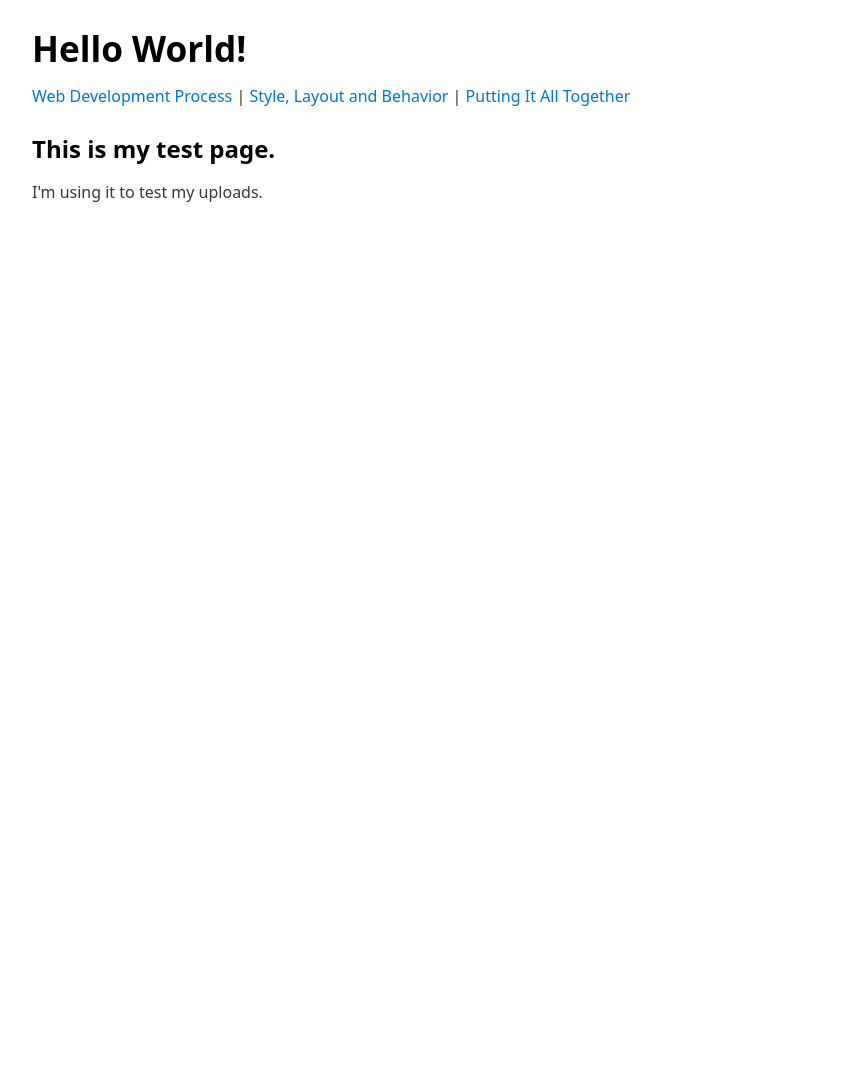
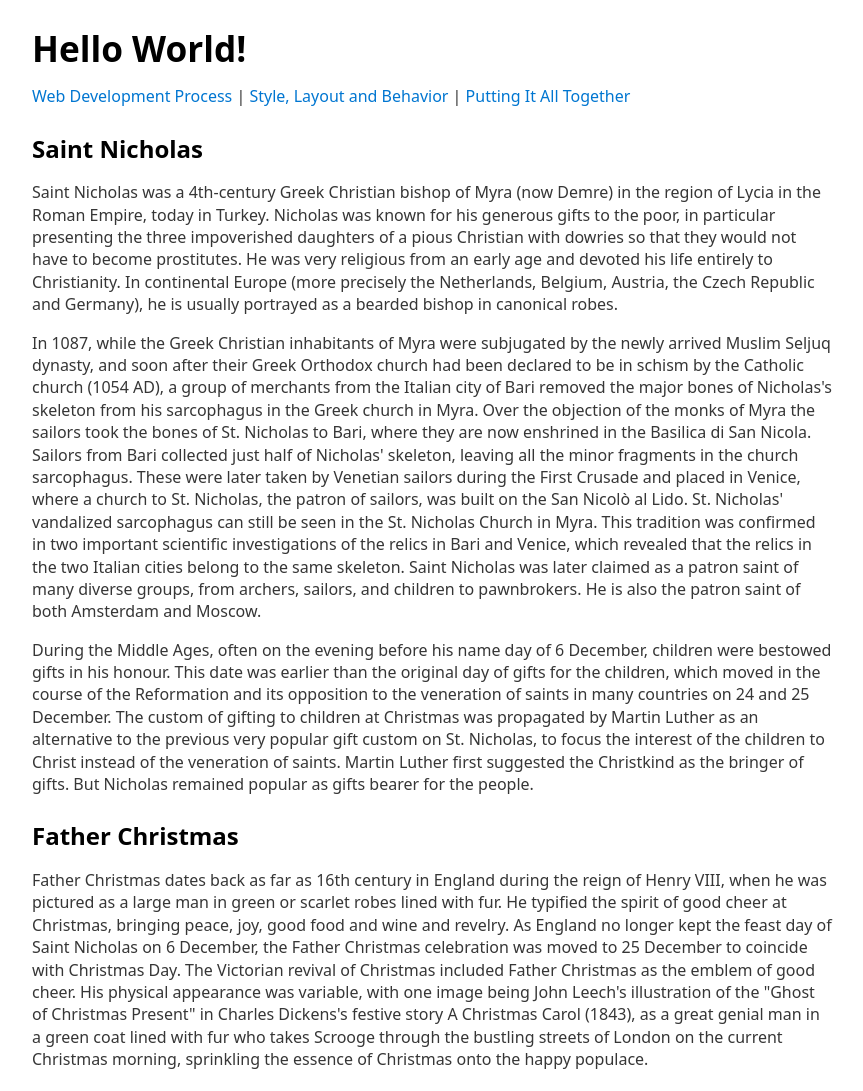
Before and after one commit to bhc-webdev/web-authoring-spring-2024, a plain HTML site: page test.html in a window 1280 px wide. Shown: the whole page, without its empty margins (208-1071 px from the left). Before the commit the page ends 800 px from the top, so only its background shows below. Drawn offline with nearby package versions, Linux system fonts and the light colour scheme.

Commit message:
Update test.html

```diff
--- a/test.html
+++ b/test.html
@@ -16,8 +16,48 @@
         <a href="">Style, Layout and Behavior</a> |
         <a href="">Putting It All Together</a>
     </nav>
-      <h2>This is my test page.</h2>
-      <p>I'm using it to test my uploads.</p>
+    <h2>
+        Saint Nicholas
+    </h2>
+    <p>Saint Nicholas was a 4th-century Greek Christian bishop of Myra (now Demre) in the region of Lycia in the Roman Empire, today in Turkey. Nicholas was known for his generous gifts to the poor, in particular presenting the
+        three impoverished daughters of a pious Christian with dowries so that they would not have to become
+        prostitutes. He was very religious from an early age and devoted his life entirely to Christianity. In
+        continental Europe (more precisely the Netherlands, Belgium, Austria, the Czech Republic and Germany), he is
+        usually portrayed as a bearded bishop in canonical robes.
+    </p>
+    <p>In 1087, while the Greek Christian inhabitants of Myra were subjugated by the newly arrived Muslim Seljuq
+        dynasty, and soon after their Greek Orthodox church had been declared to be in schism by the Catholic church
+        (1054 AD), a group of merchants from the Italian city of Bari removed the major bones of Nicholas's skeleton
+        from his sarcophagus in the Greek church in Myra. Over the objection of the monks of Myra the sailors took the
+        bones of St. Nicholas to Bari, where they are now enshrined in the Basilica di San Nicola. Sailors from Bari
+        collected just half of Nicholas' skeleton, leaving all the minor fragments in the church sarcophagus. These were
+        later taken by Venetian sailors during the First Crusade and placed in Venice, where a church to St. Nicholas,
+        the patron of sailors, was built on the San Nicolò al Lido. St. Nicholas' vandalized sarcophagus can still be
+        seen in the St. Nicholas Church in Myra. This tradition was confirmed in two important scientific investigations
+        of the relics in Bari and Venice, which revealed that the relics in the two Italian cities belong to the same
+        skeleton. Saint Nicholas was later claimed as a patron saint of many diverse groups, from archers, sailors, and
+        children to pawnbrokers. He is also the patron saint of both Amsterdam and Moscow.
+    </p>
+    <p>During the Middle Ages, often on the evening before his name day of 6 December, children were bestowed gifts in
+        his honour. This date was earlier than the original day of gifts for the children, which moved in the course of
+        the Reformation and its opposition to the veneration of saints in many countries on 24 and 25 December. The
+        custom of gifting to children at Christmas was propagated by Martin Luther as an alternative to the previous
+        very popular gift custom on St. Nicholas, to focus the interest of the children to Christ instead of the
+        veneration of saints. Martin Luther first suggested the Christkind as the bringer of gifts. But Nicholas
+        remained popular as gifts bearer for the people.
+    </p>
+    <h2>Father Christmas</h2>
+    <p>Father Christmas dates back as far as 16th century in England during the reign of Henry VIII, when he was
+        pictured as a large man in green or scarlet robes lined with fur. He typified the spirit of good cheer at
+        Christmas, bringing peace, joy, good food and wine and revelry. As England no longer kept the feast day of Saint
+        Nicholas on 6 December, the Father Christmas celebration was moved to 25 December to coincide with Christmas
+        Day. The Victorian revival of Christmas included Father Christmas as the emblem of good cheer. His physical
+        appearance was variable, with one image being John Leech's illustration of the "Ghost of Christmas Present" in
+        Charles Dickens's festive story A Christmas Carol (1843), as a great genial man in a green coat lined with fur
+        who takes Scrooge through the bustling streets of London on the current Christmas morning, sprinkling the
+        essence of Christmas onto the happy populace.
+    </p>
+
 </body>
 
 </html>
```
Lines whose indentation alone changed are shown as unchanged.
